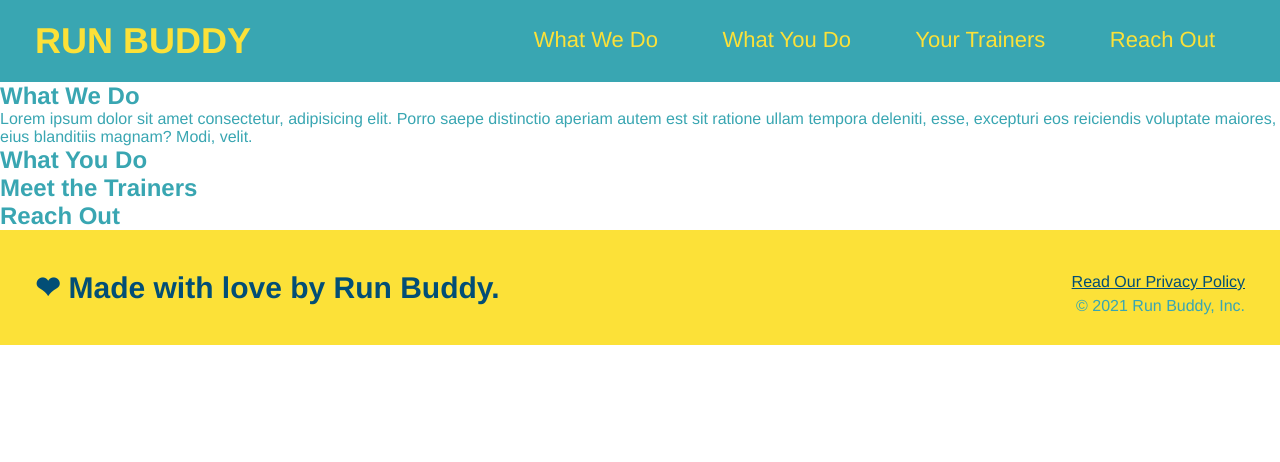
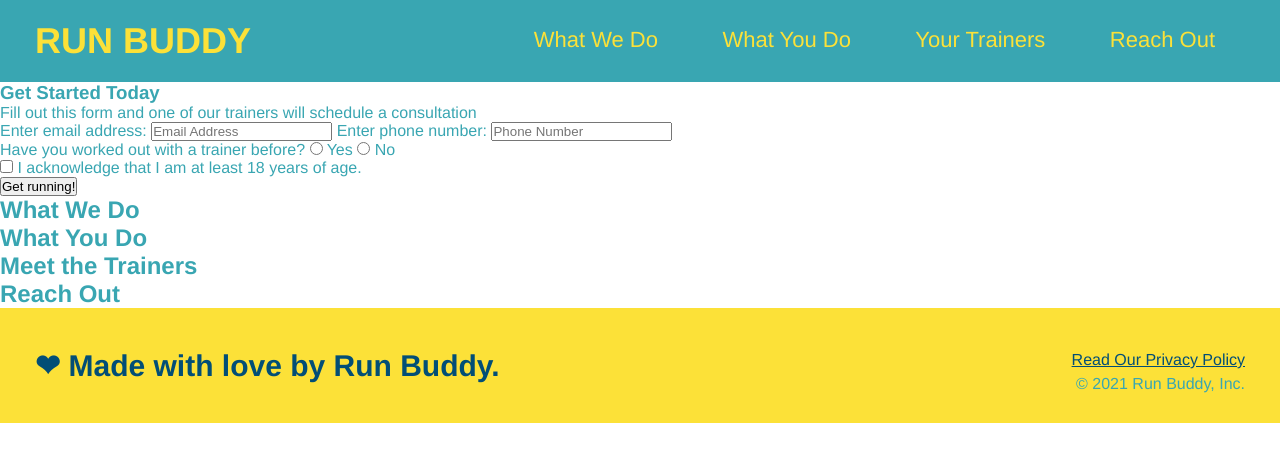
Before and after one commit to Falciform-mv/run-buddy, a plain HTML site: page index.html in a window 1280 px wide. Drawn offline with Linux system fonts and the light colour scheme.

Commit message:
form submission

```diff
--- a/index.html
+++ b/index.html
@@ -38,12 +38,37 @@
 
         <!-- hero banner -->
         <section>
+            <div>
+                <h3>Get Started Today</h3>
+                <p>Fill out this form and one of our trainers will schedule a consultation</p>
+                <!-- Add form element -->
+                <form>
+                    <label for="email">Enter email address:</label>
+                    <input type="email" placeholder="Email Address" name="email" id="email" />
+                    <label for="phone"> Enter phone number:</label>
+                    <input type="tel" placeholder="Phone Number" name="phone" id= "phone" />
+                    <p>
+                        Have you worked out with a trainer before?
+                        <input type="radio" name="trainer-confirm" id="trainer=yes" />
+                        <label for="trainer=yes">Yes</label>
+                        <input type="radio" name="trainer-confirm" id="trainer-no" />
+                        <label for="trainer-no">No</label>
+                    </p>
+                    <p>
+
+                        <input type="checkbox" name="age" id="checkbox"  />
+                        <label for="checkbox">I acknowledge that I am at least 18 years of age.</label>
+                    </p>
+                    <button type="submit">
+                        Get running!
+                    </button>
+                </form>
+            </div>
         </section>
 
         <!-- "what we do" section -->
         <section>
             <h2>What We Do</h2>
-            <p> Lorem ipsum dolor sit amet consectetur, adipisicing elit. Porro saepe distinctio aperiam autem est sit ratione ullam tempora deleniti, esse, excepturi eos reiciendis voluptate maiores, eius blanditiis magnam? Modi, velit.
         </section>
 
         <!-- "what you do" section -->
```
